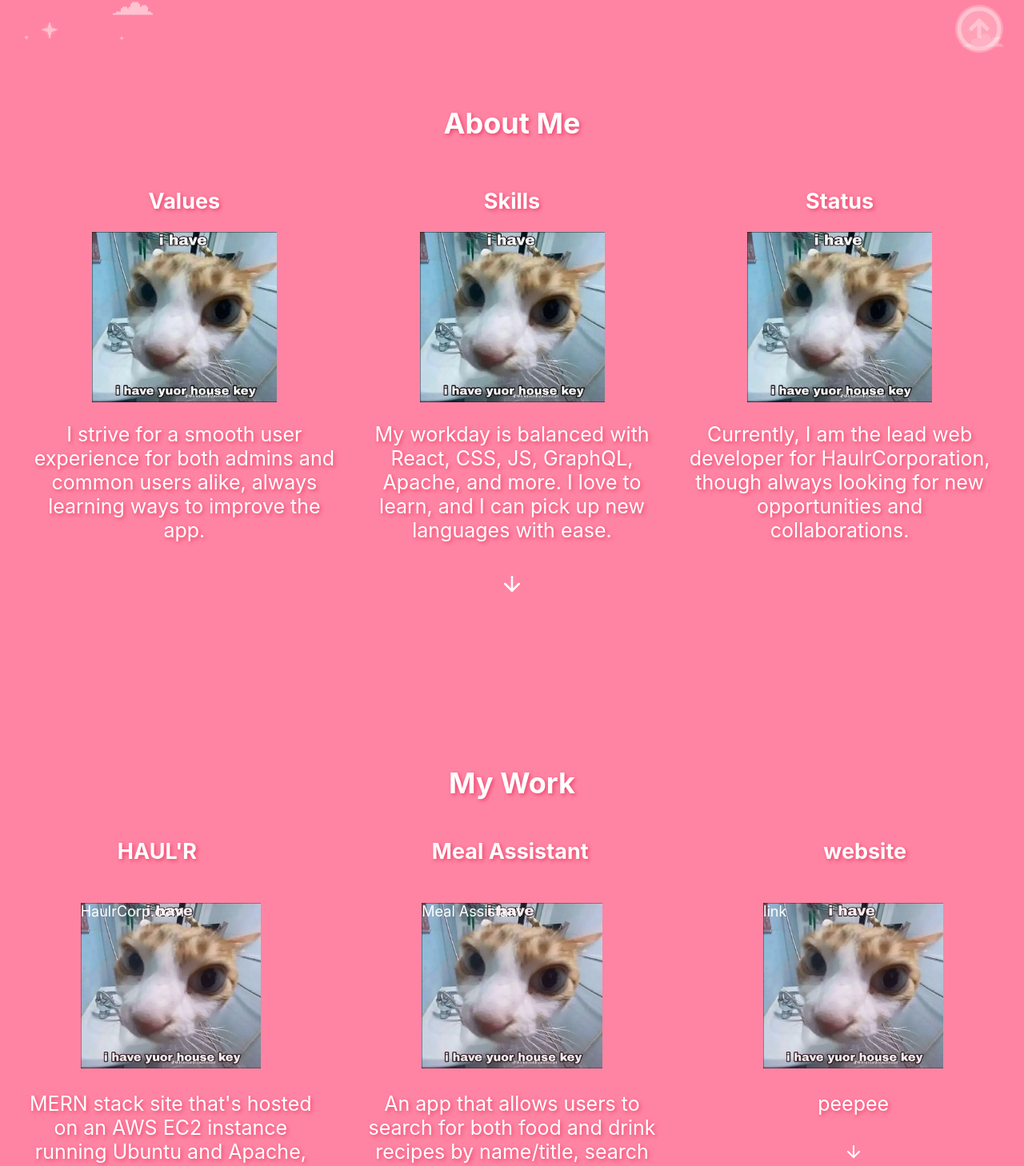
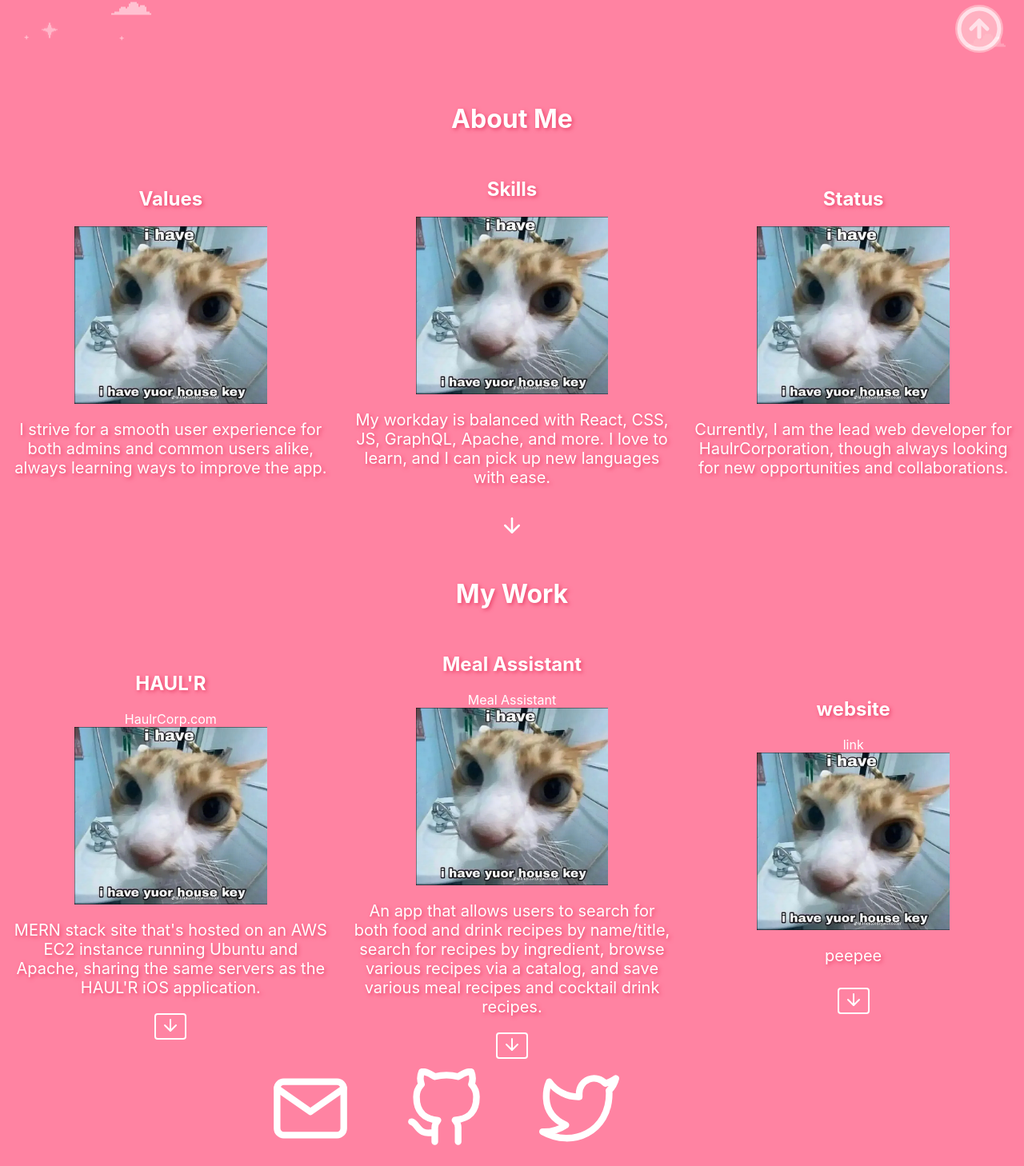
Before and after one commit to strawberryboar/Athenas-Portfolio, a React (Create React App) app: page / in a window 1280 px wide. Shown: the part 718-2176 px from the top of the page at 80% size. Built offline with nearby package versions, Linux system fonts and the light colour scheme; some icons are missing.

Commit message:
Styling overhaul, condensed code,

```diff
--- a/src/App.css
+++ b/src/App.css
@@ -2,6 +2,17 @@
     margin: 0 auto;
 }
 
+p {
+  font-size: 20px;
+}
+
+li {
+  list-style-image: url('./assets/pixelheart.png');
+}
+
+p, h1, h2, span {
+  text-shadow: 2px 2px 5px #eb456b;
+}
 
 .Homepage {
   background: linear-gradient(#FB4570, #FB6B90, #FB8DA0);
@@ -20,7 +31,6 @@
     min-height: 100vh;
     display: flex;
     flex-direction: column;
-    font-size: calc(10px + 1vmin);
     color: white;
     align-items: center;
     margin: 0 auto;
@@ -35,35 +45,3 @@
     color: pink;
     cursor: pointer;
   }
-
-@media (max-width: 800px){
-    .footerBox img {
-        width: 100%;
-    }
-
-    .Homepage p {
-      font-size: 20px;
-    }
-
-    .Homepage {
-      padding: 2%;
-    }
-
-    /* .projBox {
-      max-height: 70dvh;
-    } */
-
-    .titles {
-      margin: 0 10%;
-    }
-    .siteWrap {
-      display: flex;
-      flex-direction:column;
-      width: 100%;
-  }
-  .siteBox:nth-child(n+2) {
-      margin-top: 3px;
-      margin-left: 0;
-    }
-
-}
--- a/src/components/Collapse.js
+++ b/src/components/Collapse.js
@@ -13,11 +13,11 @@ export default function Collapse(props) {
     }
 
     return(
-        <div>
-        <a
+        <div className="collapse">
+            <button
                 onClick={() => setIsShown(!isShown)}>
                     <DownArrow style={style}/>
-        </a>
+            </button>
             {/* need to animate on click */}
             <div>
             {isShown && (
--- a/src/components/Greeting.js
+++ b/src/components/Greeting.js
@@ -13,7 +13,7 @@ const Greeting = () => {
     else if (hours >= 17 && hours <= 24)
        greet = "evening";
 
-    return <span className='animate__animated animate__fadeInDown' id='greet'>Good {greet}, I'm Pee-Pee.</span>
+    return <span className='animate__animated animate__fadeInDown' id='greet'>Good {greet}, I'm Athena.</span>
 }
 
 export default Greeting
--- a/src/hooks/DateAndTime.css
+++ b/src/hooks/DateAndTime.css
@@ -5,6 +5,7 @@
     opacity: 50%;
     position: fixed;
     padding: 4px;
+    z-index: 99999;
   }
 
   .date p {
--- a/src/pages/Homepage.css
+++ b/src/pages/Homepage.css
@@ -1,29 +1,24 @@
  .Homepage {
-  min-height: 100vh;
-  display: flex;
-  flex-direction: column;
-  font-size: calc(10px + 1vmin);
   color: white;
   margin: 0 auto;
 }
 
-.Homepage div {
-  z-index: 1000;
+.collapse button {
+  bottom: 0;
+  color: white;
+  background-color: transparent;
+  border:white solid 2px;
+  border-radius: 4px;
 }
 
-li {
-  list-style-image: url('../assets/pixelheart.png');
+.collapse button:hover {
+  background-color: white;
+  color: #ff5d83;
+  scale: 1.1;
+  transition: 0.3s;
 }
 
-p {
-  font-size: 25px;
-}
-
-p, h1, h2, span {
-  text-shadow: 2px 2px 5px #eb456b;
-}
-
-  .introWrap img {
+  .header img {
     max-width: 100%;
   }
 
@@ -83,25 +78,28 @@ p, h1, h2, span {
   transition: 0.3s;
   scale: 1.2;
 }
-
+/* FIX HEIGHT?? */
   .divBox {
+    margin-top: 2%;
     display: flex;
     flex-direction: column;
-    align-items: left;
-    padding: 2%;
     z-index: 1000;
-  }
-
-  #divBox1 {
-    height: 100dvh;
     text-align: center;
     position: relative;
   }
 
+  .linkWrap {
+    display: flex;
+    flex-direction: row;
+    align-items: center;
+  }
+
   .linkBox {
+    z-index: 999999;
     display: flex;
     flex-direction: column;
     align-items: center;
+    justify-content: center;
     width: 75%;
     padding: 1%;
   }
@@ -110,21 +108,12 @@ p, h1, h2, span {
     max-width: 60%;
   }
 
-#aboutWrap {
-  display: flex;
-  flex-direction: row;
- justify-content: center;
- z-index: 1000;
-}
-
-  .projects {
+  /* .projects {
     width: 100%;
-    display: flex;
-    flex-direction: column;
     align-items: center;
     text-align: center;
     margin-bottom: 5%;
-  }
+  } */
 
   .titles {
     display: flex;
@@ -134,18 +123,18 @@ p, h1, h2, span {
   }
 
   .projBoxContain {
+    display: flex;
+    justify-content: center;
+    align-items: center;
     z-index: 1000;
-    display: flex;
-    flex-direction: row;
-    height: 100dvh;
-    overflow-y: auto;
+    max-height: 70dvh;
+    margin-bottom: 20%;
   }
 
   .projBox {
-    width: 30%;
-    margin-bottom: 2%;
+    margin: 2% 0;
     padding: 2%;
-    overflow-y: auto;
+    width: 20%;
   }
 
   .projBox img {
@@ -171,32 +160,11 @@ p, h1, h2, span {
 
   .linkBtn {
     position: absolute;
-
     width: 100px;
     height: 75px;
     color: white;
     border-radius: 3px;
     font-size: 20px;
-}
-
-  .backToTop svg {
-    border: 1px;
-    border-radius: 50%;
-    width: 60px;
-    height: 60px;
-    position: fixed;
-    right: 2%;
-    bottom: 2%;
-    opacity: 50%;
-    background-color: pink;
-    color: white;
-}
-
-.backToTop svg:hover {
-    background-color: white;
-    color: #ff5d83;
-    scale: 1.1;
-    transition: 0.3s;
 }
 
 .techBtn {
@@ -213,3 +181,100 @@ p, h1, h2, span {
   scale: 1.2;
   transition: 0.3s;
 }
+
+.resumeBox {
+  display: flex;
+  flex-direction: column;
+  justify-content: center;
+  text-align: center;
+  height: 100dvh;
+}
+
+.backToTop svg {
+  border: 1px;
+  border-radius: 50%;
+  width: 60px;
+  height: 60px;
+  position: fixed;
+  right: 2%;
+  bottom: 2%;
+  background-color: pink;
+  color: white;
+  opacity: 75%;
+  z-index: 9999;
+}
+
+.backToTop svg:hover {
+  background-color: white;
+  color: #ff5d83;
+  scale: 1.1;
+  transition: 0.3s;
+}
+
+@media (max-width: 800px){
+  .header img {
+    width: 70%;
+  }
+
+  .titles {
+    margin: 0 10%;
+  }
+
+    .footerBox img {
+        width: 100%;
+    }
+
+    .divBox {
+      display: flex;
+      flex-direction: column;
+    }
+
+    .Homepage {
+      padding: 2px;
+    }
+
+    .projects {
+      display: flex;
+      flex-direction: column;
+    }
+
+    .projBoxContain {
+      display: flex;
+      flex-direction: column;
+      max-height: 50dvh;
+    }
+
+    .projBox {
+      margin: 2% 0;
+      display: flex;
+      flex-direction: column;
+      overflow-y: auto;
+    }
+
+    .linkBox img {
+      max-width: 60%;
+    }
+
+    .linkWrap {
+      display: flex;
+      flex-direction: column;
+      align-items: center;
+    }
+
+
+    .siteWrap {
+      display: flex;
+      flex-direction: column;
+      width: 100%;
+  }
+  .siteBox:nth-child(n+2) {
+      margin-top: 3px;
+      margin-left: 0;
+    }
+
+    .backToTop svg {
+      width: 40px;
+      height: 40px;
+    }
+
+}
--- a/src/pages/Homepage.js
+++ b/src/pages/Homepage.js
@@ -26,6 +26,8 @@ export default function Homepage() {
 
     const topRef = useRef();
     // const {ref: topRef, inView: topIsVisible} = useInView();
+
+    const resRef = useRef();
 
     // className={`${projectIsVisible ? 'projects animate__animated animate__fadeInDown' : ''}`}
     function handleClick(scrollToRef) {
@@ -73,7 +75,7 @@ export default function Homepage() {
         <div className='divBox' id='divBox1' ref={learnRef}>
             {/* if this div is visible, call the animation. if not, nothing */}
         <h1>About Me</h1>
-            <div className='linkWrap' id='aboutWrap'>
+            <div className='linkWrap'>
                 <div className='linkBox'>
                     <h2>Values</h2>
                     <img src={catPng}/>
@@ -84,7 +86,7 @@ export default function Homepage() {
                     <img src={catPng}/>
                     <p>My workday is balanced with React, CSS, JS, GraphQL, Apache, and more. I love to learn, and I can pick up new languages with ease.</p>
                 </div>
-                <div className='linkBox' id='aboutBox'>
+                <div className='linkBox'>
                     <h2>Status</h2>
                     <img src={catPng}/>
                     <p>Currently, I am the lead web developer for HaulrCorporation, though always looking for new opportunities and collaborations.</p>
@@ -98,19 +100,19 @@ export default function Homepage() {
                 </a>
             </Link>
         </div>
-        <div className='projects' ref={projRef}>
+        <div className='divBox' ref={projRef}>
             <h1>My Work</h1>
-            <div className='titles'>
-            <h2>HAUL'R</h2>
-            <h2>Meal Assistant</h2>
-            <h2>website</h2>
-            </div>
-            <div className='projBoxContain'>
-                <div className='projBox'>
-                    <div className='imgDiv'>
+            {/* <div className='titles'>
+                <h2>HAUL'R</h2>
+                <h2>Meal Assistant</h2>
+                <h2>website</h2>
+            </div> */}
+            <div className='linkWrap'>
+                <div className='linkBox'>
+                    <h2>HAUL'R</h2>
                     <a href='https://haulrcorp.com/'>HaulrCorp.com</a>
                     <img src={catPng}/>
-                    </div>
+
                     <p>MERN stack site that's hosted on an AWS EC2 instance running Ubuntu and Apache, sharing the same servers as the HAUL'R iOS application.</p>
                 <Collapse>
                 <div className='techBox'>
@@ -124,11 +126,11 @@ export default function Homepage() {
                         </div>
                     </Collapse>
                 </div>
-                <div className='projBox'>
-                    <div className='imgDiv'>
+                <div className='linkBox'>
+                    <h2>Meal Assistant</h2>
                         <a href='https://strawberryboar.github.io/Meal-Assistant/'>Meal Assistant</a>
                         <img src={catPng}/>
-                    </div>
+
                     <p>An app that allows users to search for both food and drink recipes by name/title, search for recipes by ingredient, browse various recipes via a catalog, and save various meal recipes and cocktail drink recipes.</p>
                     <Collapse>
                     <div className='techBox'>
@@ -142,19 +144,19 @@ export default function Homepage() {
                     </div>
                     </Collapse>
                 </div>
-                <div className='projBox'>
-                    <div className='imgDiv'>
+                <div className='linkBox'>
+                    <h2>website</h2>
                         <a href='#'>link</a>
                         <img src={catPng}/>
-                    </div>
+
                     <p>peepee</p>
                     <div className='techBox'>
                         <Collapse>
                             <p>poopoo</p>
                         </Collapse>
                     </div>
+                    </div>
                 </div>
-            </div>
         </div>
         <div className='backToTop'>
                 <Link href='/'  onClick={() => {
```
Lines whose indentation alone changed are shown as unchanged.
